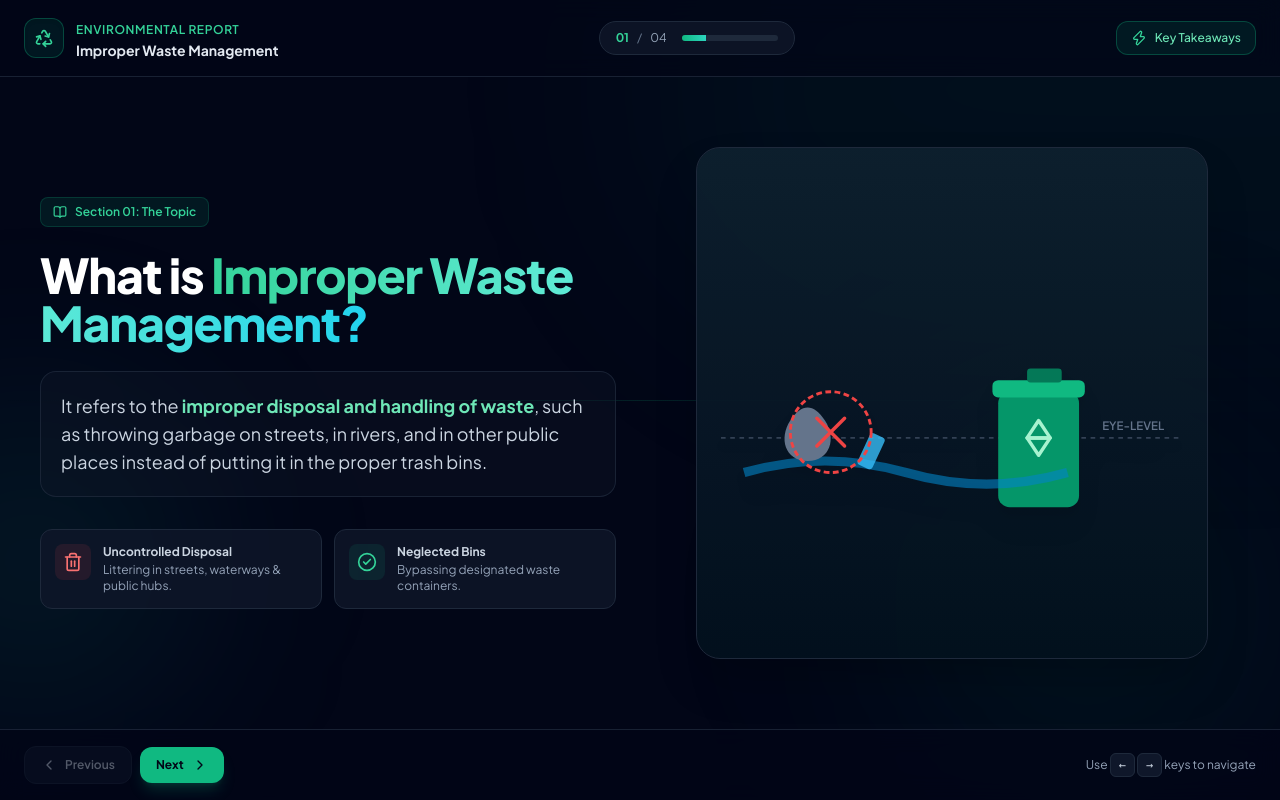
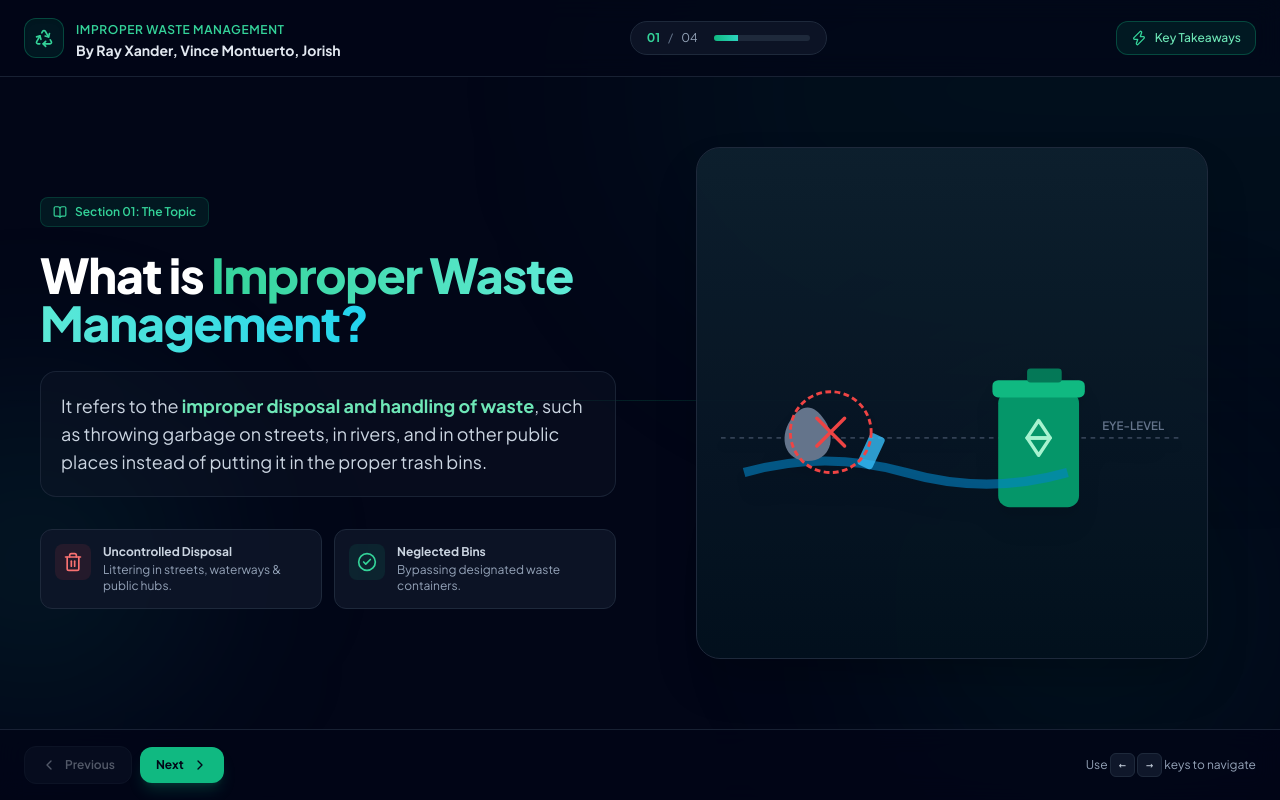
Before and after one commit to Fsploit/cub_vercel, a plain HTML site: page index.html in a window 1280 px wide. Drawn offline with nearby package versions, Linux system fonts and the light colour scheme.

Commit message:
Update index.html

```diff
--- a/index.html
+++ b/index.html
@@ -177,8 +177,8 @@
                 <i data-lucide="recycle" class="w-5 h-5 animate-spin-slow"></i>
             </div>
             <div>
-                <span class="text-xs font-semibold text-emerald-400 tracking-wider uppercase">Environmental Report</span>
-                <h1 class="text-sm font-bold text-slate-200">Improper Waste Management</h1>
+                <span class="text-xs font-semibold text-emerald-400 tracking-wider uppercase">Improper Waste Management</span>
+                <h1 class="text-sm font-bold text-slate-200">By Ray Xander, Vince Montuerto, Jorish</h1>
             </div>
         </div>
 
```
